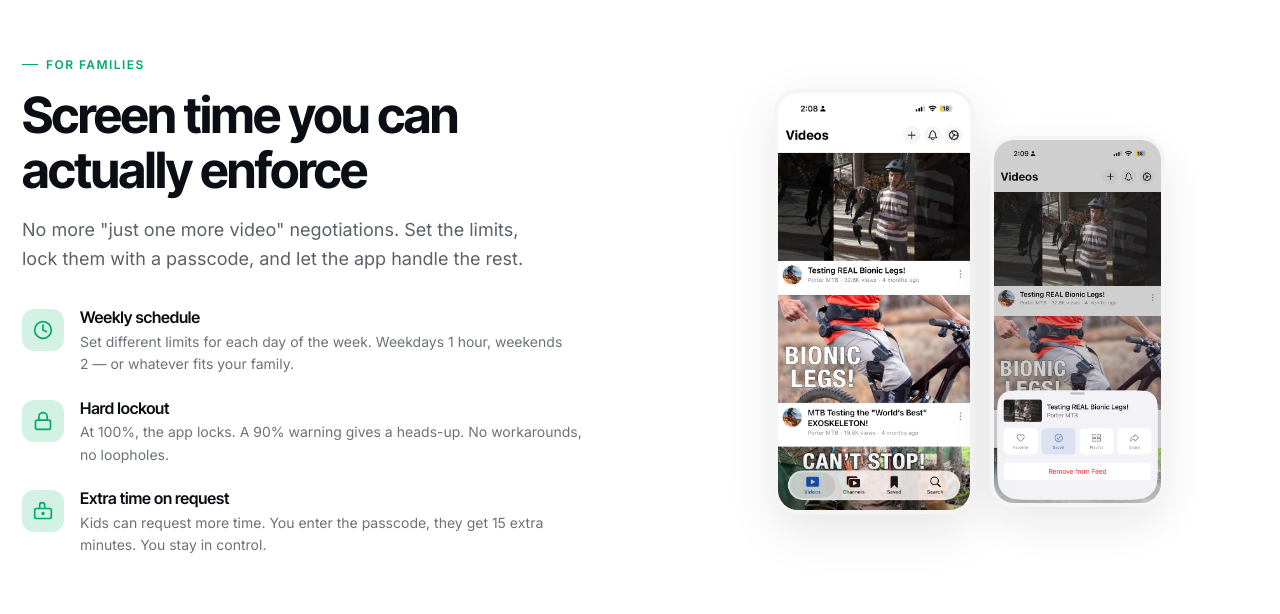
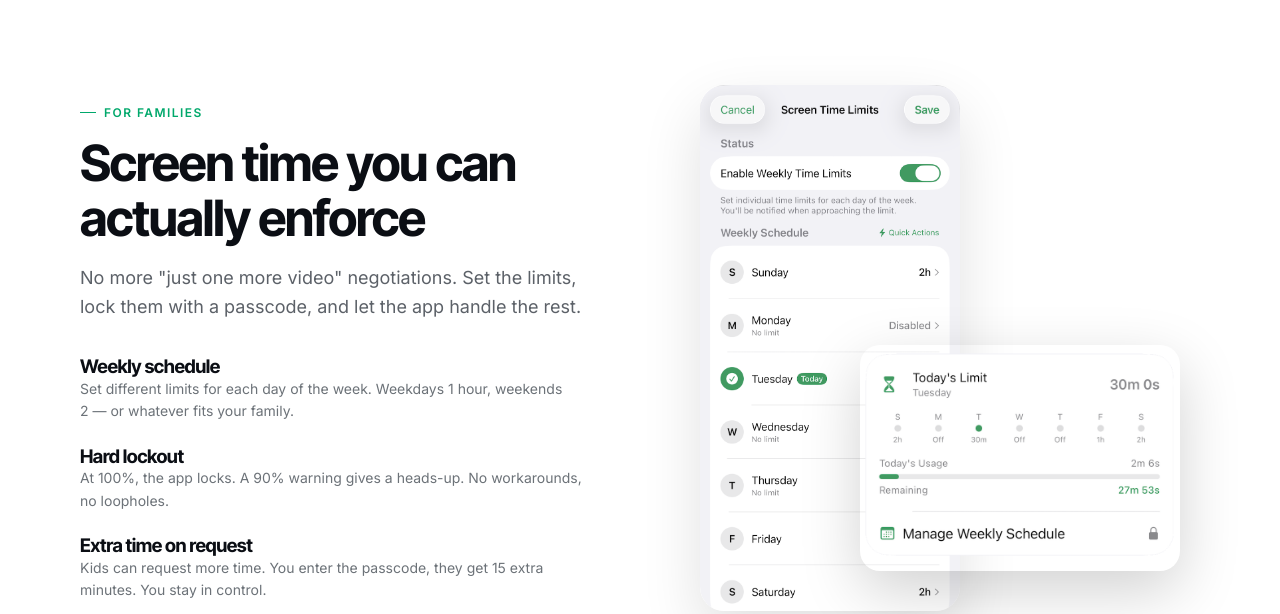
Before and after one commit to marcelinkaaa/videofocus-web, a website: page landing/index.html in a window 1280 px wide. Shown: the part 1770-2384 px from the top of the page. Drawn offline with Linux system fonts and the light colour scheme.

Commit message:
feat(landing): refresh families section with screen time screenshots and wider section gutters
Replace families screenshots with Screen Time Limits settings and Today's Limit widget. Drop leading feature-point icons in that section. Add responsive side padding on non-hero sections for more breathing room.

Co-Authored-By: Claude Opus 4.7 <noreply@anthropic.com>

```diff
--- a/landing/index.html
+++ b/landing/index.html
@@ -170,42 +170,33 @@
         <div class="section-eyebrow animate-on-scroll">For families</div>
         <h2 class="section-heading animate-on-scroll">Screen time you can actually enforce</h2>
         <p class="section-desc animate-on-scroll">No more "just one more video" negotiations. Set the limits, lock them with a passcode, and let the app handle the rest.</p>
-        <div class="feature-points">
+        <div class="feature-points no-icons">
           <div class="feature-point animate-on-scroll">
-            <div class="feature-point-icon">
-              <svg width="20" height="20" viewBox="0 0 24 24" fill="none" stroke="currentColor" stroke-width="2" stroke-linecap="round"><circle cx="12" cy="12" r="10"/><polyline points="12 6 12 12 16 14"/></svg>
-            </div>
             <div>
-              <h4>Weekly schedule</h4>
+              <h3>Weekly schedule</h3>
               <p>Set different limits for each day of the week. Weekdays 1&nbsp;hour, weekends 2&nbsp;&mdash;&nbsp;or whatever fits your family.</p>
             </div>
           </div>
           <div class="feature-point animate-on-scroll">
-            <div class="feature-point-icon">
-              <svg width="20" height="20" viewBox="0 0 24 24" fill="none" stroke="currentColor" stroke-width="2" stroke-linecap="round"><rect x="3" y="11" width="18" height="11" rx="2"/><path d="M7 11V7a5 5 0 0 1 10 0v4"/></svg>
-            </div>
             <div>
-              <h4>Hard lockout</h4>
+              <h3>Hard lockout</h3>
               <p>At 100%, the app locks. A 90% warning gives a heads-up. No workarounds, no loopholes.</p>
             </div>
           </div>
           <div class="feature-point animate-on-scroll">
-            <div class="feature-point-icon">
-              <svg width="20" height="20" viewBox="0 0 24 24" fill="none" stroke="currentColor" stroke-width="2" stroke-linecap="round"><path d="M14 9V5a3 3 0 0 0-6 0v4"/><rect x="2" y="9" width="20" height="12" rx="2"/><circle cx="12" cy="15" r="1"/></svg>
-            </div>
             <div>
-              <h4>Extra time on request</h4>
+              <h3>Extra time on request</h3>
               <p>Kids can request more time. You enter the passcode, they get 15&nbsp;extra minutes. You stay in control.</p>
             </div>
           </div>
         </div>
       </div>
-      <div class="feature-screenshots animate-on-scroll">
+      <div class="feature-screenshots families-screenshots animate-on-scroll">
         <div class="screenshot-phone">
-          <img src="assets/families-1.jpg" alt="VideoFocus iPhone video feed">
+          <img src="assets/screentime-settings.png" alt="VideoFocus Screen Time Limits weekly schedule">
         </div>
-        <div class="screenshot-phone secondary">
-          <img src="assets/families-2.jpg" alt="VideoFocus iPhone save actions">
+        <div class="screenshot-widget">
+          <img src="assets/screentime-widget.png" alt="VideoFocus today's screen time widget">
         </div>
       </div>
     </div>
--- a/landing/styles.css
+++ b/landing/styles.css
@@ -706,7 +706,7 @@ nav.menu-open .nav-mobile-menu {
 /* ============================================
    SECTIONS — shared styles
    ============================================ */
-section { padding: 110px 22px; }
+section { padding: 110px 80px; }
 .section-inner {
   max-width: 1480px;
   margin: 0 auto;
@@ -878,6 +878,45 @@ section { padding: 110px 22px; }
   width: 175px;
   margin-top: 40px;
   opacity: 0.92;
+}
+
+/* Families section — phone + floating widget card */
+.families-screenshots {
+  position: relative;
+  min-height: 520px;
+  display: block;
+  width: 100%;
+  max-width: 480px;
+  margin: 0 auto;
+}
+.families-screenshots .screenshot-phone {
+  width: 260px;
+  padding: 0;
+  background: transparent;
+  box-shadow: 0 24px 60px rgba(0,0,0,0.12);
+}
+.families-screenshots .screenshot-phone img {
+  border-radius: 24px;
+}
+.screenshot-widget {
+  position: absolute;
+  bottom: 40px;
+  left: 160px;
+  width: 320px;
+  border-radius: 20px;
+  overflow: hidden;
+  box-shadow: 0 20px 60px rgba(0,0,0,0.18);
+  transition: transform 0.4s ease;
+}
+.screenshot-widget:hover { transform: translateY(-6px) scale(1.02); }
+.screenshot-widget img {
+  width: 100%;
+  display: block;
+}
+
+/* Feature points without leading icons */
+.feature-points.no-icons .feature-point {
+  gap: 0;
 }
 
 /* ============================================
@@ -1120,6 +1159,10 @@ body.resizing *::after {
   .feature-panel.reverse .feature-content { order: 1; }
   .feature-panel.reverse .feature-screenshots { order: 2; }
   .feature-screenshots { justify-content: center; }
+  .families-screenshots { min-height: 480px; max-width: 440px; }
+  .screenshot-widget { left: 140px; width: 300px; }
+  section { padding: 100px 60px; }
+  .hero { padding: 120px 22px 0; }
 
   .float-channels {
   top: 35%;
@@ -1146,7 +1189,7 @@ body.resizing *::after {
 }
 
 @media (max-width: 768px) {
-  section { padding: 80px 20px; }
+  section { padding: 80px 48px; }
   .hero { padding: 120px 20px 70px; }
   .steps-grid {
     grid-template-columns: 1fr;
@@ -1212,8 +1255,13 @@ body.resizing *::after {
 }
 
 @media (max-width: 480px) {
+  section { padding: 70px 28px; }
+  .hero { padding: 90px 20px 50px; }
   .screenshot-phone { width: 160px; }
   .screenshot-phone.secondary { width: 140px; margin-top: 24px; }
+  .families-screenshots { min-height: 420px; }
+  .families-screenshots .screenshot-phone { width: 210px; }
+  .screenshot-widget { width: 240px; left: 110px; bottom: 20px; }
   .trust-bar-inner { gap: 6px; }
   .trust-pill { font-size: 11px; padding: 6px 10px; }
   .hero-grid { background-size: 14px 14px; }
```
Also changed, not shown: landing/assets/screentime-settings.png (added), landing/assets/screentime-widget.png (added).
